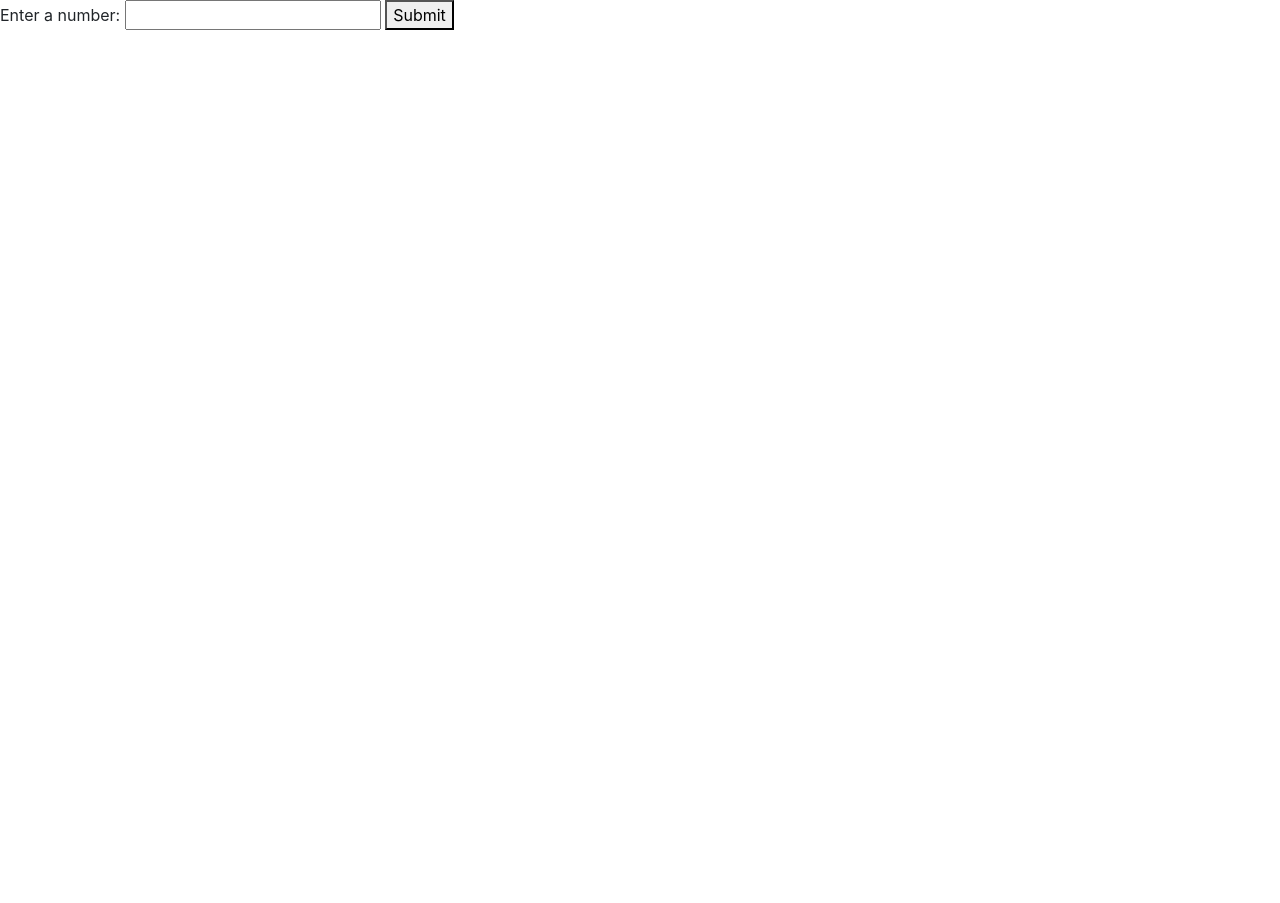
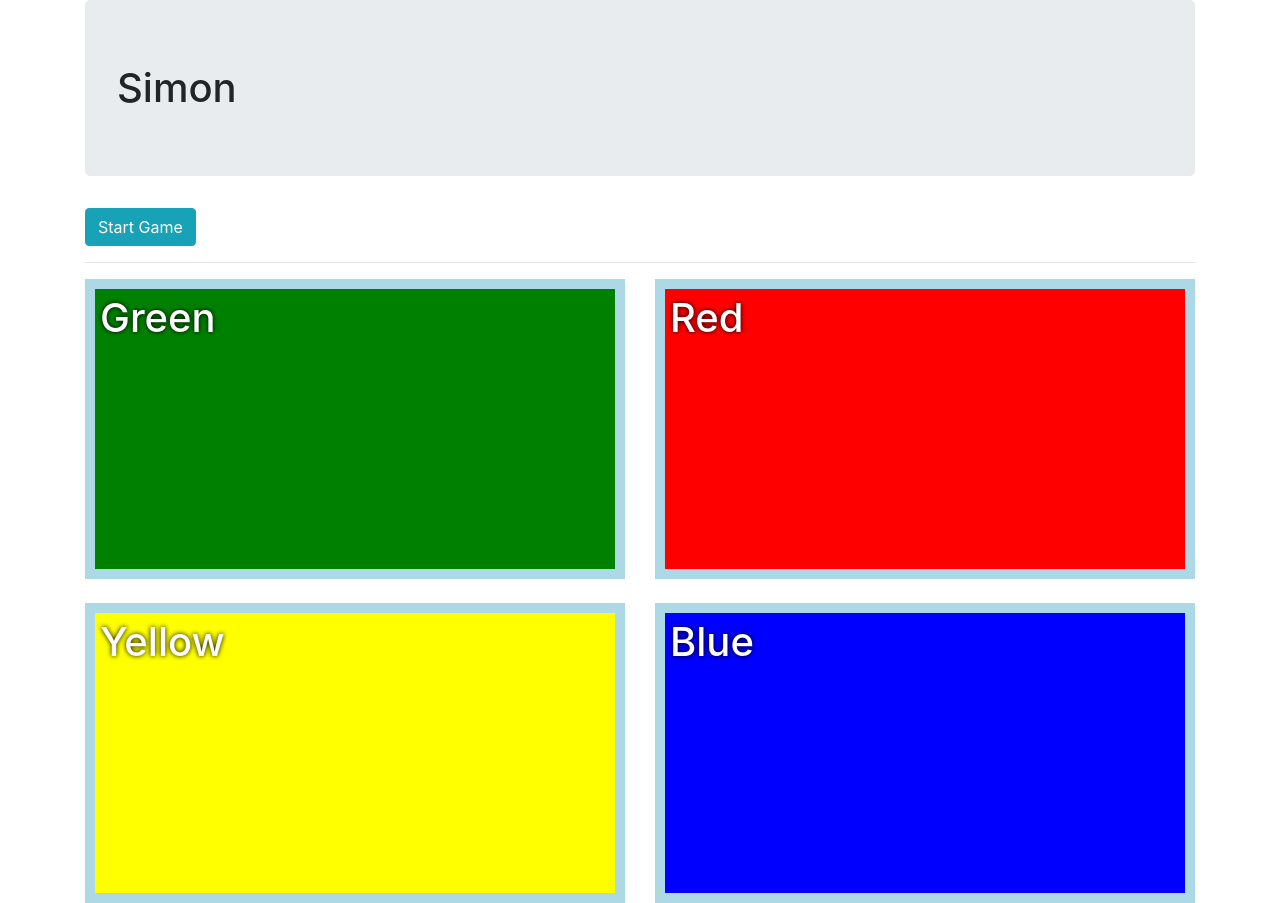
Before and after one commit to ChrisMCrow/simon, a website built with webpack: page src/index.html in a window 1280 px wide. Before the commit the page ends 800 px from the top, so only its background shows below. Built offline with nearby package versions, Linux system fonts and the light colour scheme.

Commit message:
start simon project.

```diff
--- a/package.json
+++ b/package.json
@@ -1,5 +1,5 @@
 {
-  "name": "boiler-plate",
+  "name": "simon",
   "version": "1.0.0",
   "description": "",
   "main": "index.js",
--- a/src/index.html
+++ b/src/index.html
@@ -2,14 +2,38 @@
 <!DOCTYPE html>
 <html>
   <head>
-    <title>Project Title</title>
+    <title>Simon</title>
   </head>
   <body>
-    <form id="project-form">
-      <label for="goal">Enter a number:</label>
-      <input id="goal" type="number">
-      <button type="submit">Submit</button>
-    </form>
-    <ul id="solution"></ul>
+    <div class="container">
+      <h1 class="jumbotron">Simon</h1>
+      <button class="btn btn-info" id="start">Start Game</button>
+      <hr />
+      <div class="row">
+        <div class="col-sm-6">
+          <div class="game-button active" id="green">
+            <h1>Green</h1>
+          </div>
+        </div>
+        <div class="col-sm-6">
+          <div class="game-button active" id="red">
+            <h1>Red</h1>
+          </div>
+        </div>
+      </div>
+      <br />
+      <div class="row">
+        <div class="col-sm-6">
+          <div class="game-button active" id="yellow">
+            <h1>Yellow</h1>
+          </div>
+        </div>
+        <div class="col-sm-6">
+          <div class="game-button active" id="blue">
+            <h1>Blue</h1>
+          </div>
+        </div>
+      </div>
+    </div>
   </body>
 </html>
--- a/src/main.js
+++ b/src/main.js
@@ -2,17 +2,22 @@ import './styles.css';
 import $ from 'jquery';
 import 'bootstrap';
 import 'bootstrap/dist/css/bootstrap.min.css';
-
-//Example Code
-import { pingPong } from './project-name.js';
+import { computerTurn, gameSequence} from './simon.js';
 
 $(document).ready(function() {
-  $("#project-form").submit(function(event) {
+  $("button#start").click(function(event) {
     event.preventDefault();
-    var goal = $('#goal').val();
-    var output = pingPong(goal);
-    output.forEach(function(element) {
-      $('#solution').append("<li>" + element + "</li>");
-    });
+
+    computerTurn();
+    for (var i = 0; i < gameSequence.length; i++) {
+      setInterval(function() {
+        $("#" + gameSequence[i]).toggleClass('active');
+      }, 1000);
+      clearInterval()
+    }
+    console.log(gameSequence);
+
+
+
   });
 });
--- a/src/project-name.js
+++ /dev/null
@@ -1,16 +0,0 @@
-//Example Code
-export function pingPong(goal) {
-  var output = [];
-  for (var i = 1; i <= goal; i++) {
-    if (i % 15 === 0) {
-      output.push("ping-pong");
-    } else if (i % 3 === 0) {
-      output.push("ping");
-    } else if (i % 5 === 0) {
-      output.push("pong");
-    } else  {
-      output.push(i);
-    }
-  }
-  return output;
-}
--- /dev/null
+++ b/src/simon.js
@@ -0,0 +1,6 @@
+var colors = ["green", "red", "yellow", "blue"];
+export var gameSequence = [];
+
+export function computerTurn() {
+  gameSequence.push(colors[Math.floor(Math.random() * 4)]);
+}
--- a/src/styles.css
+++ b/src/styles.css
@@ -1,3 +1,26 @@
-body {
-  background-color: lightblue;
+.game-button {
+  height: 300px;
+  color: white;
+  text-shadow: 0px 0px 5px black;
+  padding: 5px;
 }
+
+#green {
+  background-color: green;
+}
+
+#red {
+  background-color: red;
+}
+
+#yellow {
+  background-color: yellow;
+}
+
+#blue {
+  background-color: blue;
+}
+
+.active {
+  border: 10px solid lightblue;
+}
```
